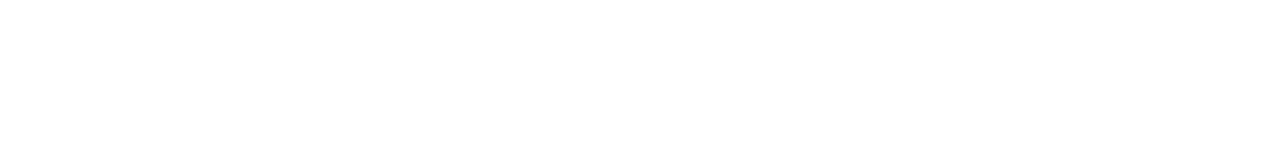
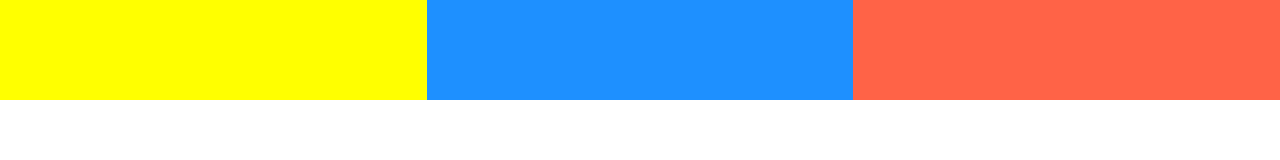
Before and after one commit to CodebyCc/Ciicify, a plain HTML site: page index.html in a window 1280 px wide. Drawn offline with Linux system fonts and the light colour scheme.

Commit message:
Added Grid to commit

```diff
--- a/Css/style.css
+++ b/Css/style.css
@@ -381,3 +381,18 @@ a {
     font-size: 1.6 rem;
   }
 }
+/* Grids*/
+
+.grid {
+  display: grid;
+}
+@media screen and (min-width: 768px) {
+  .grid--1x2 {
+    grid-template-columns: repeat(2, 1fr);
+  }
+}
+@media screen and (min-width: 1024px) {
+  .grid--1x3 {
+    grid-template-columns: repeat(3, 1fr);
+  }
+}
--- a/index.html
+++ b/index.html
@@ -14,5 +14,11 @@
     <link rel="stylesheet" href="/Css/normalize.css" />
     <link rel="stylesheet" href="/Css/style.css" />
   </head>
-  <body></body>
+  <body>
+    <div class="grid grid--1x2 grid--1x3">
+      <div style="height: 100px; background: yellow"></div>
+      <div style="height: 100px; background: dodgerblue"></div>
+      <div style="height: 100px; background: tomato"></div>
+    </div>
+  </body>
 </html>
```
